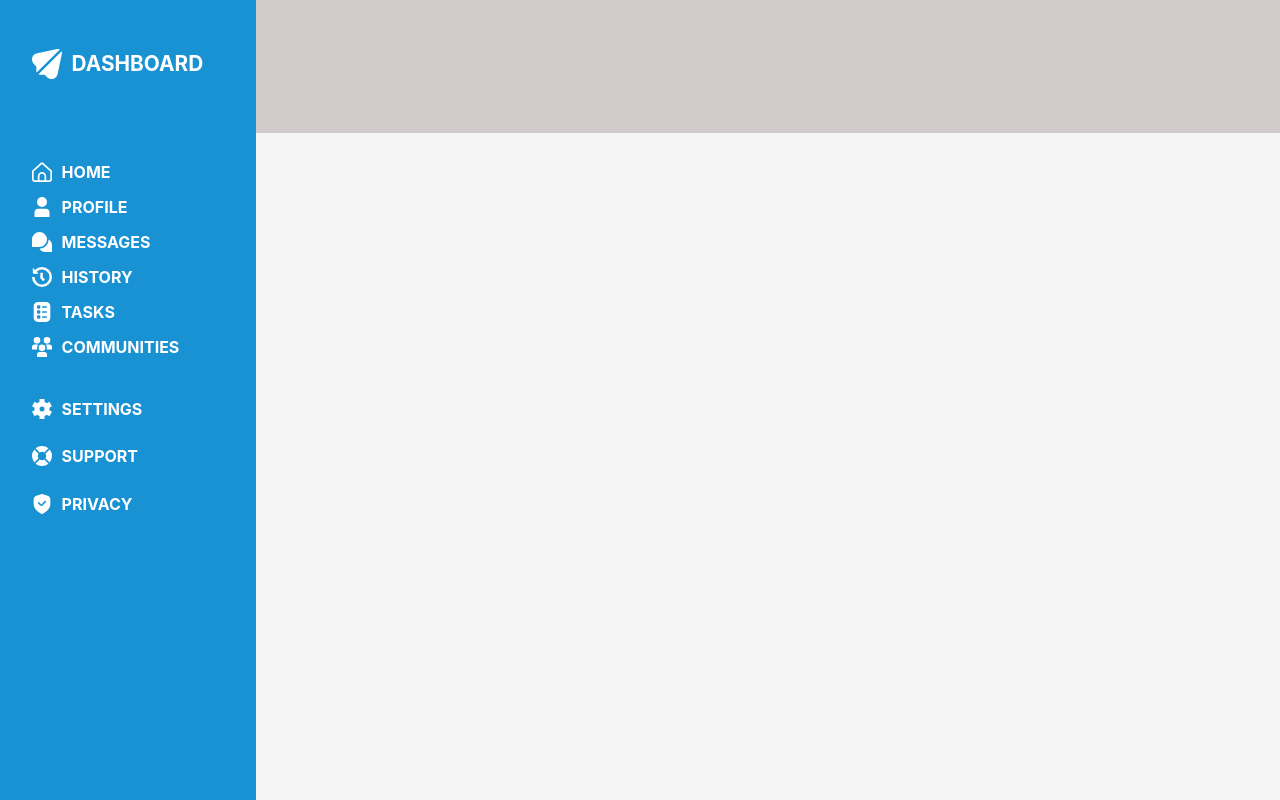
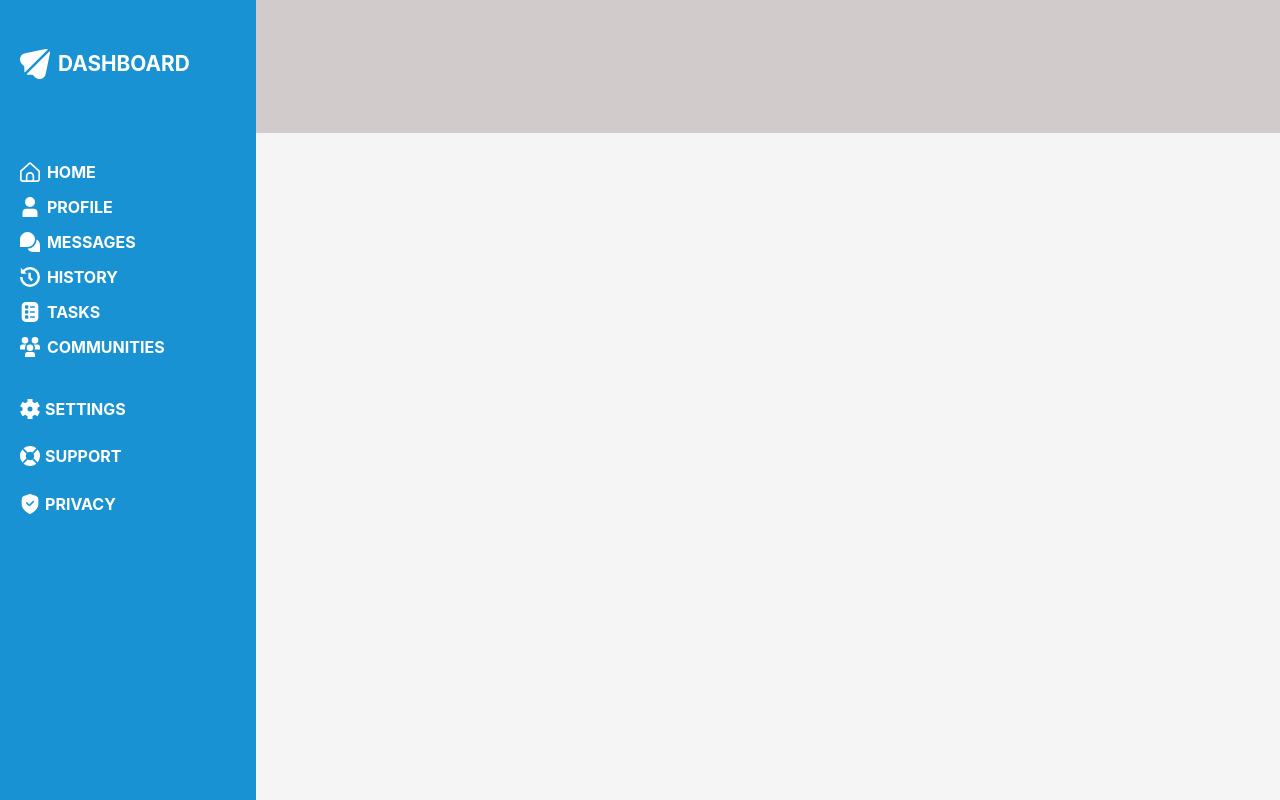
Before and after one commit to Velthas/admin-dashboard, a website built with webpack: page dist/index.html in a window 1280 px wide. Built offline with Linux system fonts and the light colour scheme.

Commit message:
small css fix

```diff
--- a/src/style.css
+++ b/src/style.css
@@ -30,19 +30,17 @@ body {
     background-color: var(--sidebar-color);
     grid-column: 1 / 2;
     grid-row: 1 / 3;
-
-    display: flex;
-    align-items: flex-start;
-    justify-content: center;
 }
 
 .side-menu-container {
-    width: 75%;
+    width: 100%;
     height: 65%;
 
     display: grid;
     grid-template-rows: 1fr 1fr 1fr;
     grid-gap: 35px;
+    justify-items: start;
+    padding: 0px 20px;
 }
 
 .top img {
```
Also changed, not shown: dist/main.js.
